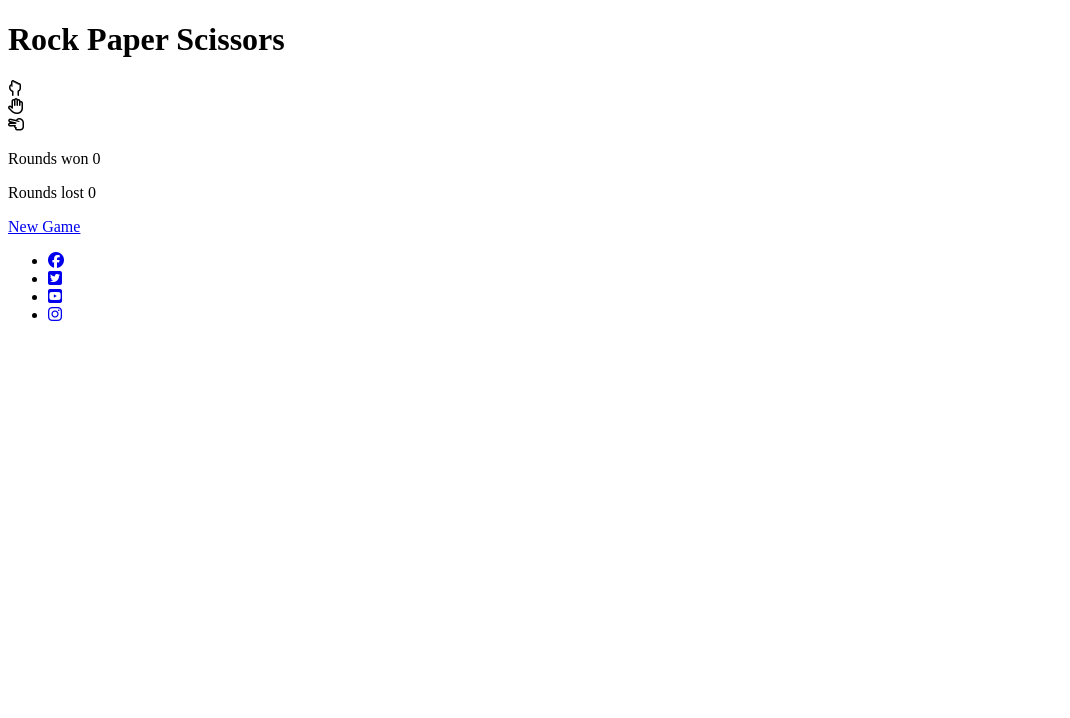
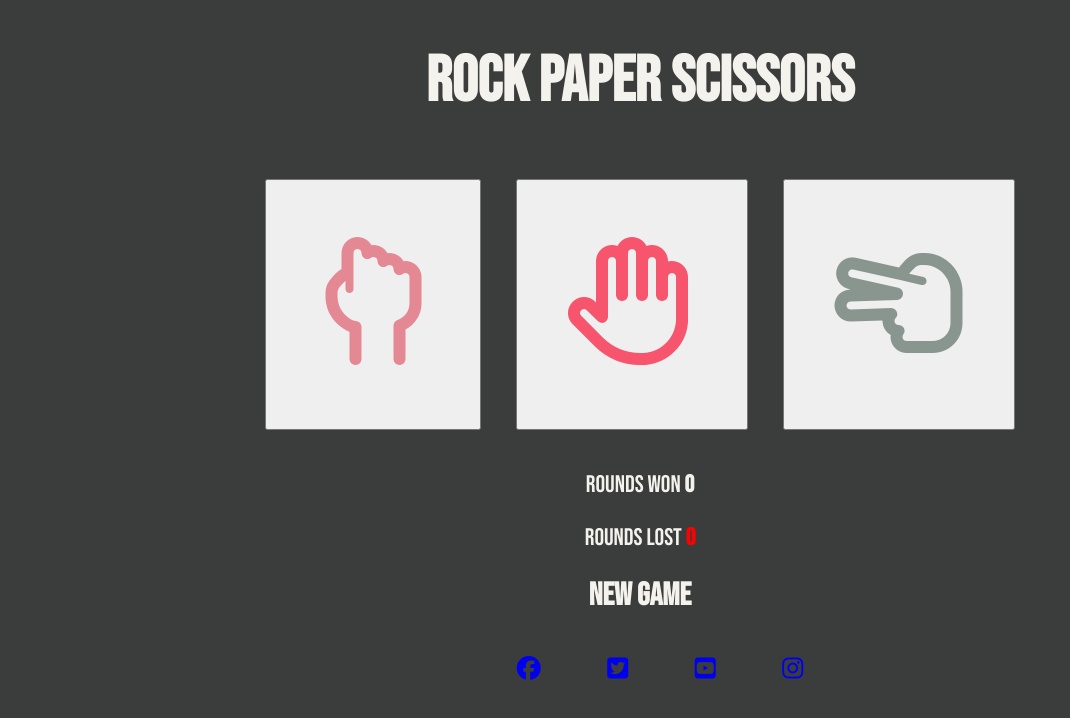
Before and after one commit to StephanieJFogelvik/ci-project2, a plain HTML site: page game.html in a window 1280 px wide. Shown: the whole page, without its empty margins (0-1070 px from the left). Drawn offline with Linux system fonts and the light colour scheme.

Commit message:
Add basic css styling

```diff
--- a/assets/css/style.css
+++ b/assets/css/style.css
@@ -0,0 +1,77 @@
+/* Generic page style */
+
+body {
+    background-color: #3B3D3C;
+    font-family: Bebas Neue, Roboto;
+    color: #F4F2ED;
+    text-align: center;
+}
+
+/* Heading */
+
+.heading {
+    text-align: center;
+    font-size: 4rem;
+}
+
+/* Game section */
+
+ .rock-button {
+     color: #E48894;
+     display: inline-block;
+     font-size: 8rem;
+     margin: 1rem;
+     padding: 50px;
+ }
+
+ .paper-button {
+     color: #F7546D;
+     display: inline-block;
+     font-size: 8rem;
+     margin: 1rem;
+     padding: 50px;
+ }
+
+ .scissors-button {
+     color: #899690;
+     display: inline-block;
+     font-size: 8rem;
+     margin: 1rem;
+     padding: 50px;
+ }
+
+.score-area {
+    margin: 5px auto;
+    width: 60%;
+    font-size: 1.5rem;
+}
+
+#won {
+    color: #F4F2ED;
+    font-weight: bold;
+    display: inline-block;
+}
+
+#lost {
+    color: red;
+    font-weight: bold;
+    display: inline-block;
+}
+
+.new-game {
+    color: #F4F2ED;
+    font-weight: bold;
+    font-size: 2rem;
+    text-decoration: none;
+}
+
+footer ul li {
+    color: #F4F2ED;
+    font-weight: bold;
+    font-size: 1.5rem;
+    list-style: none;
+    text-decoration: none;
+    display: inline-block;
+    margin: auto;
+    padding: 1.5rem 2rem;
+}
--- a/game.html
+++ b/game.html
@@ -12,22 +12,20 @@
     <title>Rock Paper Scissors</title>
 </head>
 <body>
+    <h1 class="heading">Rock Paper Scissors</h1>
     <!-- Game Section-->
-    <h1 class="heading">Rock Paper Scissors</h1>
-    <div id="rock"><i class="far fa-hand-rock"></i></div>
-    <div id="paper"><i class="far fa-hand-paper"></i></div>
-    <div id="scissors"><i class="far fa-hand-scissors"></i></div>
+        <button class="rock-button"><i class="far fa-hand-rock"></i></button>
+        <button class="paper-button"><i class="far fa-hand-paper"></i></button>
+        <button class="scissors-button"><i class="far fa-hand-scissors"></i></button>
 
     <!-- Score Area-->
-    <div id="score-area">
+    <div class="score-area">
         <p class="scores">Rounds won <span id="won">0</span></p>
         <p class="scores">Rounds lost <span id="lost">0</span></p>
     </div>
 
     <!-- Link to the start page-->
-    <div id="new-game">
-        <a href="index.html" aria-label="Takes you to the start page">New Game</a>
-    </div>
+    <a class="new-game" href="index.html" aria-label="Takes you back to the start page">New Game</a>
 
     <!--footer-->
     <footer>
```
Also changed, not shown: index.html (+2 -2 lines).
